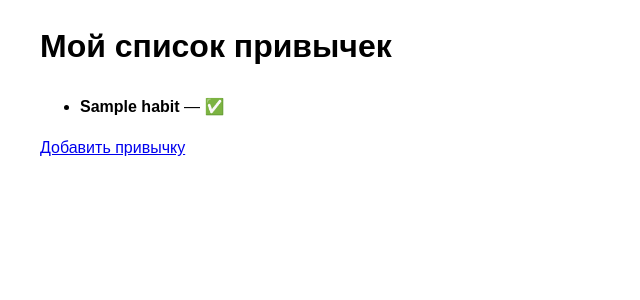
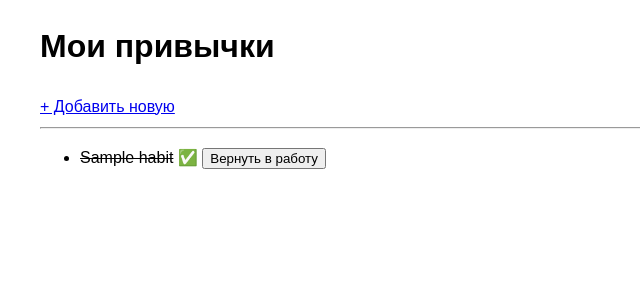
Before and after one commit to GlebTrifonov/Django_Habits, a Django app: page /habits/ in a window 1280 px wide. Shown: the part 77-377 px from the top of the page, without its empty margins (0-640 px from the left). Run offline with Django 5.2, Linux system fonts and the light colour scheme; a user stored in the database is signed in; tables that the repository leaves empty hold one stand-in row (values such as "Sample post").

Commit message:
feat: add toggle button to habit list with POST method

```diff
--- a/habits/templates/habits/habit_list.html
+++ b/habits/templates/habits/habit_list.html
@@ -1,19 +1,30 @@
 {% extends 'base.html' %}
 
 {% block content %}
-        <title>{{ title }}</title>
-    </head>
-    <body>
-        <h1>{{ title }}</h1>
+    <h1>Мои привычки</h1>
+    <a href="{% url 'habit_create' %}">+ Добавить новую</a>
+    <hr>
+
     <ul>
         {% for habit in my_habits %}
-                <li>
-                    <strong>{{ habit.title }}</strong>
-                    — {% if habit.is_completed %} ✅ {% else %} ❌ {% endif %}
+            <li style="margin-bottom: 10px;">
+                <!-- Если выполнено — зачеркиваем текст -->
+                {% if habit.is_completed %}
+                    <strike>{{ habit.title }}</strike> ✅
+                {% else %}
+                    <strong>{{ habit.title }}</strong> ❌
+                {% endif %}
+
+                <!-- Кнопка-переключатель -->
+                <form action="{% url 'habit_toggle' habit.pk %}" method="post" style="display:inline;">
+                    {% csrf_token %}
+                    <button type="submit">
+                        {% if habit.is_completed %} Вернуть в работу {% else %} Отметить как сделано {% endif %}
+                    </button>
+                </form>
             </li>
         {% empty %}
-                <li>Привычек пока нет. Добавьте их в админке!</li>
+            <li>У вас пока нет привычек. <a href="{% url 'habit_create' %}">Создайте первую!</a></li>
         {% endfor %}
     </ul>
-        <a href="{% url 'habit_create' %}">Добавить привычку</a>
 {% endblock %}
--- a/habits/urls.py
+++ b/habits/urls.py
@@ -1,7 +1,8 @@
 from django.urls import path
-from .views import habit_list, habit_create
+from .views import habit_list, habit_create, habit_toggle
 
 urlpatterns = [
     path('', habit_list, name='habit_list'),
-    path('create/', habit_create, name='habit_create')
+    path('create/', habit_create, name='habit_create'),
+    path('<int:pk>/toggle/', habit_toggle, name='habit_toggle'),
 ]
--- a/habits/views.py
+++ b/habits/views.py
@@ -31,3 +31,10 @@ def habit_create(request):
     }
 
     return render(request, 'habits/habit_form.html', context)
+
+@login_required
+def habit_toggle(request, pk):
+    habit = get_object_or_404(Habit, pk=pk, user=request.user)
+    habit.is_completed = not habit.is_completed
+    habit.save()
+    return redirect('habit_list')
```
Lines whose indentation alone changed are shown as unchanged.
